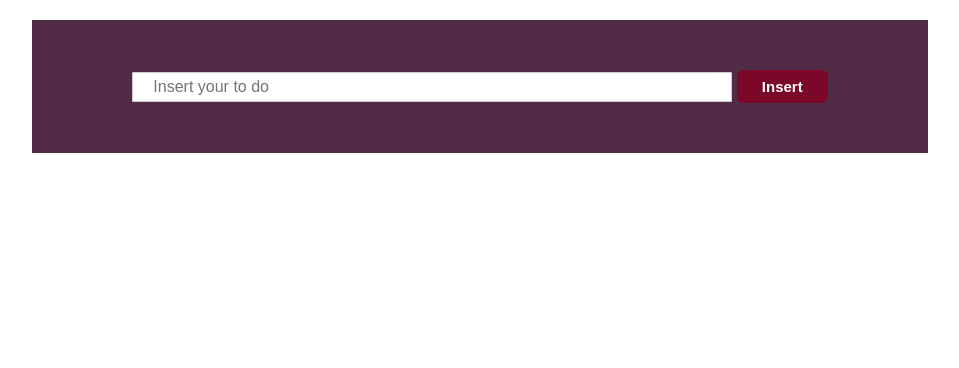
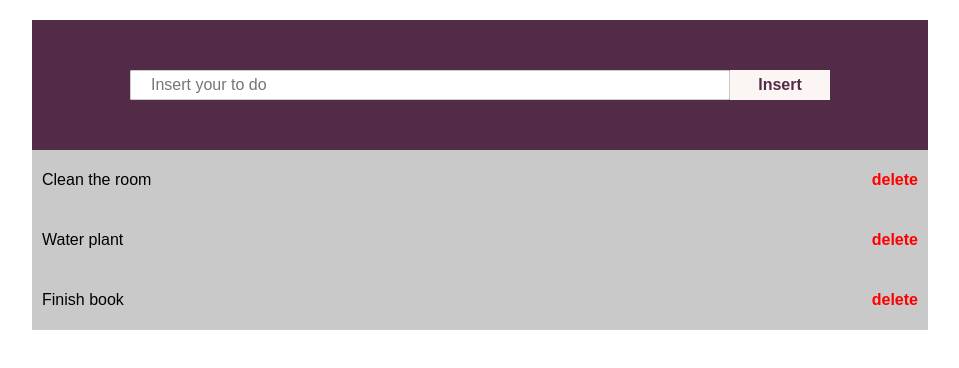
Before and after one commit to ernad-glavinic/js_projects, a plain HTML site: page todo_list/index.html in a window 1280 px wide. Shown: the whole page, without its empty margins (160-1119 px from the left). Drawn offline with Linux system fonts and the light colour scheme.

Commit message:
Added functionality for inserting and deleting
I added functionality only for adding and deleting to do items in array. There is no included local storage or database.

```diff
--- a/todo_list/index.html
+++ b/todo_list/index.html
@@ -6,13 +6,14 @@
     <meta name="viewport" content="width=device-width, initial-scale=1.0">
     <title>To Do list</title>
     <link rel="stylesheet" href="style/style.css">
+    <script src="https://kit.fontawesome.com/02781b3942.js" crossorigin="anonymous"></script>
 </head>
 <body>
 
     <div class="container">
         <div class="insert-container">
             <input type="text" id="to-do-input" placeholder="Insert your to do">
-            <input type="submit" value="Insert" id="insert">
+            <input type="submit" value="Insert" id="insert" onclick="insertToDo()">
         </div>
         <div class="display-container">
 
--- a/todo_list/script/script.js
+++ b/todo_list/script/script.js
@@ -0,0 +1,31 @@
+var todoContainer = document.querySelector(".display-container");
+var toDoItem = document.getElementById("to-do-input");
+
+var todo = ["Clean the room", "Water plant", "Finish book"];
+
+function loadToDos(container, arr){
+    todoContainer.innerHTML = "";
+    for(let i = 0; i < arr.length; i++){
+        let element =   `<div class="todo-item">
+        <p>${arr[i]}</p>
+        <span class="span-delete" onclick="deleteToDo(${i})">
+            delete
+        </span>
+    </div>`;
+
+        container.innerHTML += element;
+    }
+}
+
+function insertToDo(){
+    todo.push(toDoItem.value);
+    loadToDos(todoContainer, todo);
+    toDoItem.value = "";
+}
+
+function deleteToDo(id){
+    todo.splice(id, 1);
+    loadToDos(todoContainer, todo);
+}
+
+loadToDos(todoContainer, todo);
--- a/todo_list/style/style.css
+++ b/todo_list/style/style.css
@@ -6,24 +6,31 @@
 .container{
     max-width: 80vw;
     width: 70vw;
-    padding: 50px 70px;
-    background-color: #522B47;
     margin: 20px auto;
     display: flex;
     justify-content: center;
     align-items: center;
+    flex-direction: column;
+}
+
+.insert-container{
+    display: flex;
+    align-items: center;
+    justify-content: center;
+    width: 100%;
+    padding: 50px 70px;
+    background-color: #522B47;
 }
 
 #to-do-input {
     width: 600px;
-    padding: 5px 10px 5px 20px;
+    height: 30px;
+    padding-left:20px;
     font-size: 16px;
-    border-width: 1px;
-    border-color: #CCCCCC;
+    border: 1px #CCCCCC solid;
+    border-radius: 1px;
     background-color: #FFFFFF;
     color: #000000;
-    border-style: solid;
-    border-radius: 1px;
 }
 
 #to-do-input:focus {
@@ -31,27 +38,46 @@
 }
 
 #insert{
-    box-shadow:inset 0px 1px 0px 0px #7B0828;
-	background-color:#7B0828;
-    border: 1px solid #7B0828;
-	border-radius:6px;
+    box-shadow:inset 0px 1px 0px 0px #FBF5F3;
+	background-color:#FBF5F3;
+    border: 1px solid #FBF5F3;
 	display:inline-block;
 	cursor:pointer;
-	color:#ffffff;
-	font-family:Arial;
-	font-size:15px;
+	color:#522B47;
+	font-size:16px;
 	font-weight:bold;
-	padding:7px 24px;
 	text-decoration:none;
-	text-shadow:0px 1px 0px #7B0828;
+    height: 30px;
+    width: 100px;
 }
 
 #insert:hover{
-    background-color:#971b3ed0;
-    transform: scale(1.05);
+  transform: scale(1.05);
 }
 
 #insert:active {
 	position:relative;
 	top:1px;
 }
+
+.display-container{
+    width: 100%;
+}
+
+.todo-item{
+    display: flex;
+    justify-content: space-between;
+    align-items: center;
+    background-color: rgb(202, 201, 201);
+}
+
+.todo-item p{
+    padding: 5px 10px;
+}
+
+.todo-item .span-delete{
+    padding: 10px;
+    color: red;
+    font-weight: bold;
+    cursor: pointer;
+}
```
